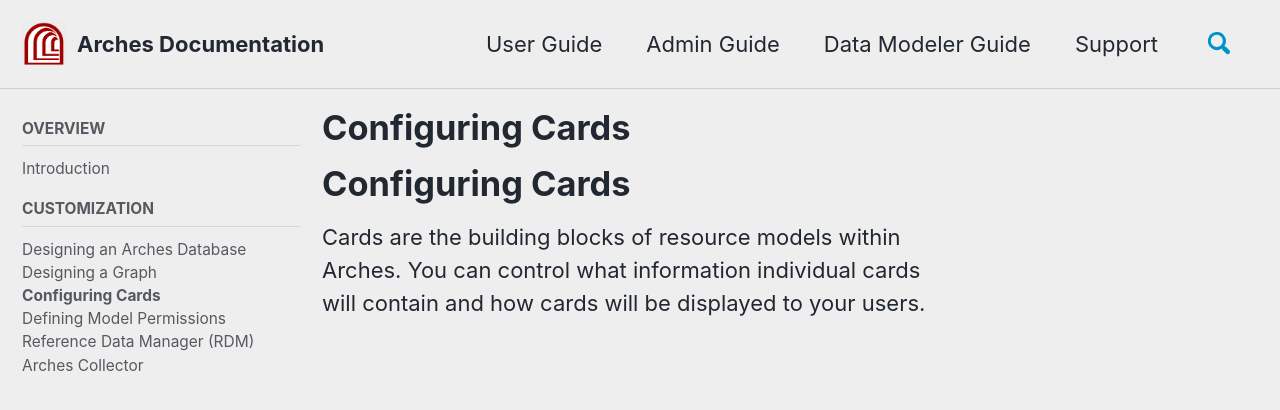
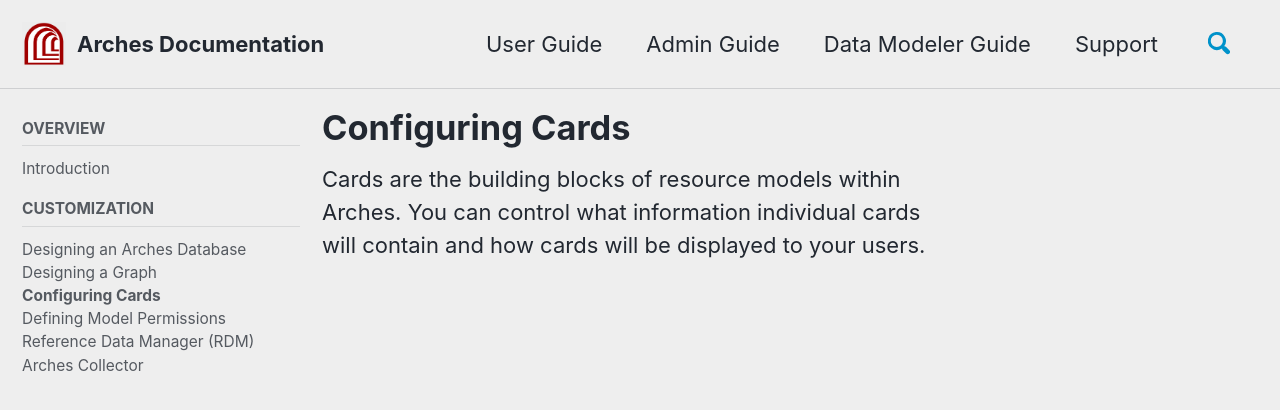
Before and after one commit to fargeo/archesguides, a Jekyll site: the page built from _pages/cards.md, in a window 1280 px wide and 900 px high. Shown: the top 410 px of the window. Built offline with Jekyll 4.4.1, drawn with Linux system fonts in a browser that asks for light colours; cached includes are drawn as plain includes; nearby versions of some CDN libraries; our own code applies the rules of GitHub Pages for plain Markdown files.

Commit message:
Update cards.md
title in front matter

```diff
--- a/_pages/cards.md
+++ b/_pages/cards.md
@@ -12,5 +13,4 @@
     values:
       author_profile: false
 ---
-# Configuring Cards
 Cards are the building blocks of resource models within Arches. You can control what information individual cards will contain and how cards will be displayed to your users.
```
Also changed, not shown: other parts of _pages/cards.md (+1 -0 lines).
